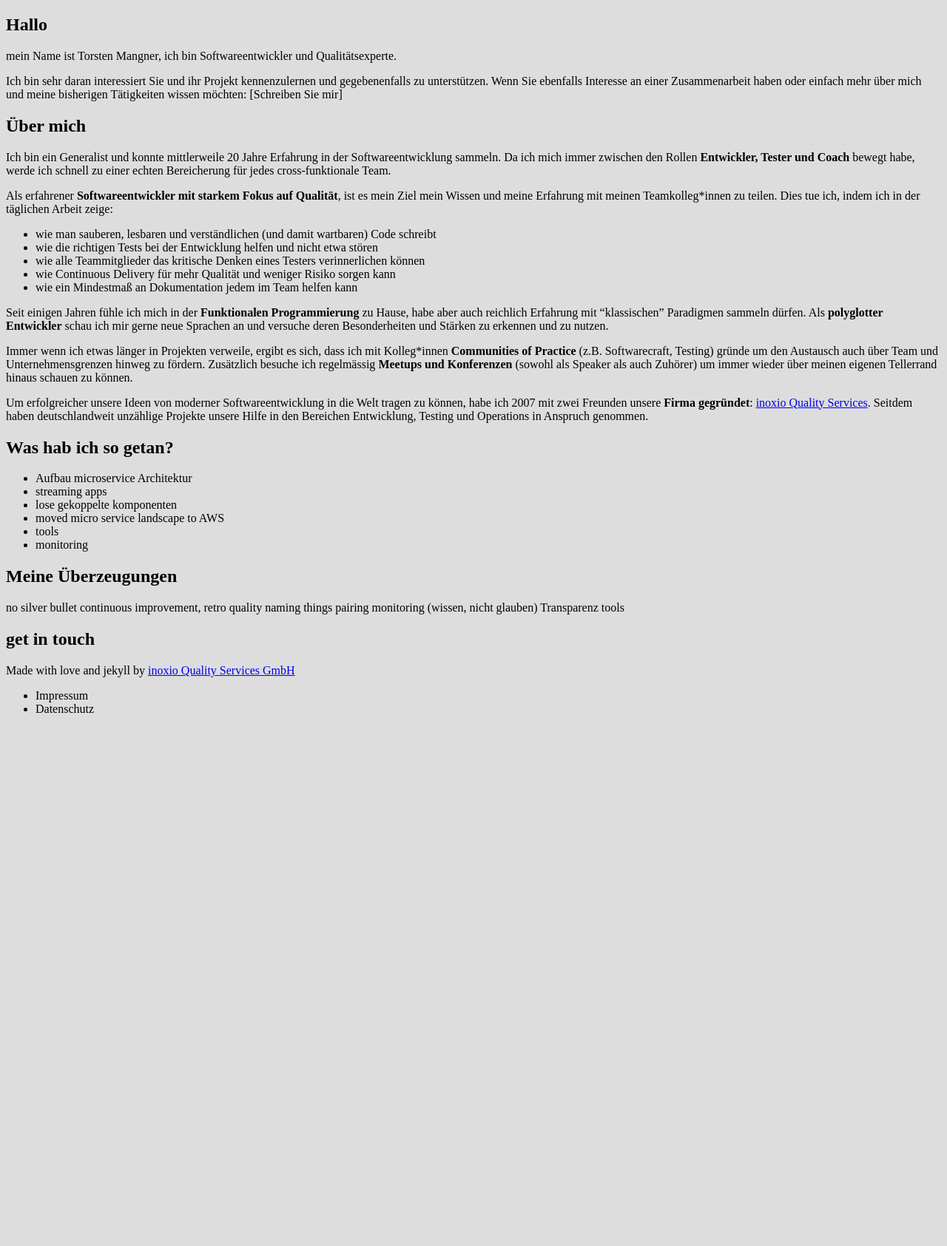
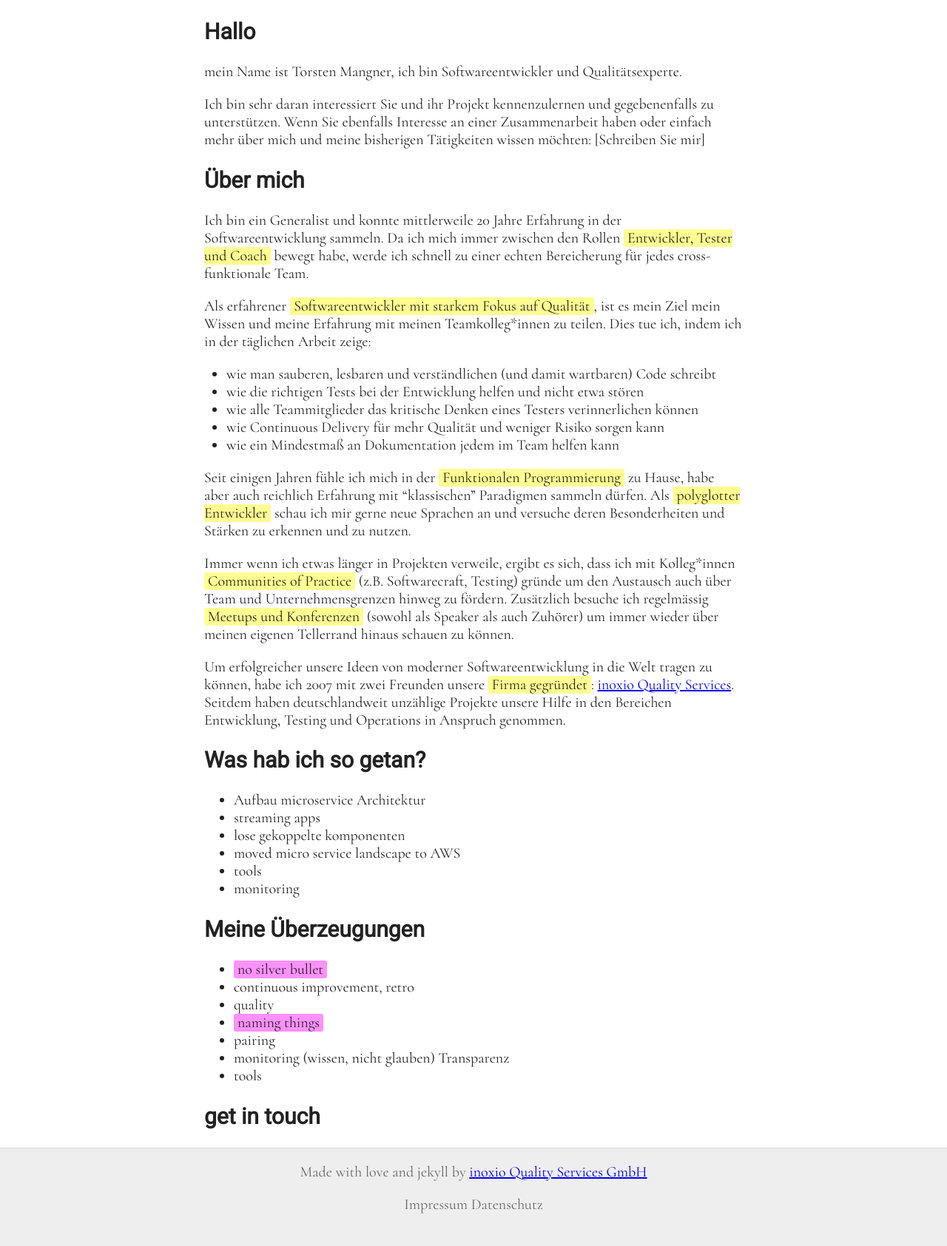
Before and after one commit to alphaone/alphaone.github.io, a Jekyll site: the page built from index.md, in a window 1280 px wide. Shown: the whole page at 74% size. Built offline with Jekyll 4.4.1, drawn with Linux system fonts in a browser that asks for light colours; our own code applies the rules of GitHub Pages for plain Markdown files; before the commit the page ends 984 px from its top, so only the background shows below that.

Commit message:
Add a bit more styling

```diff
--- a/_includes/footer.html
+++ b/_includes/footer.html
@@ -6,4 +6,5 @@
     <li>Impressum</li>
     <li>Datenschutz</li>
   </ul>
+  &nbsp;
 </footer>
--- a/_layouts/default.html
+++ b/_layouts/default.html
@@ -5,7 +5,7 @@
     <meta charset="utf-8">
     <meta http-equiv="X-UA-Compatible" content="IE=edge">
     <meta name="viewport" content="width=device-width, initial-scale=1">
-
+    <link href="https://fonts.googleapis.com/css?family=Roboto|Cormorant" rel="stylesheet">
     <link rel="stylesheet" href="{{ '/assets/main.css' | relative_url }}">
   </head>
 
--- /dev/null
+++ b/_sass/_breakpoints.scss
@@ -0,0 +1,50 @@
+// Small tablets and large smartphones (landscape view)
+$screen-sm-min: 576px;
+
+// Small tablets (portrait view)
+$screen-md-min: 768px;
+
+// Tablets and small desktops
+$screen-lg-min: 992px;
+
+// Large tablets and desktops
+$screen-xl-min: 1200px;
+
+
+// Mobile first, so smallest screen size (xs) is not defined
+
+
+// Small devices
+@mixin sm {
+  @media (min-width: #{$screen-sm-min}) {
+    @content;
+  }
+}
+
+// Medium devices
+@mixin md {
+  @media (min-width: #{$screen-md-min}) {
+    @content;
+  }
+}
+
+// Large devices
+@mixin lg {
+  @media (min-width: #{$screen-lg-min}) {
+    @content;
+  }
+}
+
+// Extra large devices
+@mixin xl {
+  @media (min-width: #{$screen-xl-min}) {
+    @content;
+  }
+}
+
+// Custom devices
+@mixin rwd($screen) {
+  @media (min-width: $screen+'px') {
+    @content;
+  }
+}
--- a/_sass/application.scss
+++ b/_sass/application.scss
@@ -1,5 +1,61 @@
 @charset "utf-8";
+@import "breakpoints";
 
 body {
-  background-color: #ddd;
+    background-color: white;
+    color: #222;
+    font-size: 125%;
+    margin: 0;
+    font-family: 'Cormorant', serif;
 }
+
+main {
+    margin: 20px;
+    @include md {
+        margin: 0 auto;
+        width: calc(#{$screen-md-min} - 40px)
+    }
+}
+
+h1, h2, h3 {
+    font-family: 'Roboto', sans-serif;
+}
+
+section.about {
+    strong {
+        background-color: #fffd91;
+        font-weight: inherit;
+        border-radius: 3px;
+        padding: 0 5px;
+    }
+    ul {
+        padding-left: 30px;
+    }
+}
+
+section.beliefs {
+    strong {
+        background-color: #ff91fd;
+        font-weight: inherit;
+        border-radius: 3px;
+        padding: 0 5px;
+    }
+}
+
+footer {
+    padding-top: 20px;
+    background-color: #eee;
+    border-top: 1px solid #ddd;
+    color: #666;
+
+    text-align: center;
+
+    ul {
+        list-style: none;
+        padding-left: 0;
+
+        li {
+            display: inline;
+        }
+    }
+}
--- a/index.md
+++ b/index.md
@@ -6,9 +6,13 @@ layout: default
 
 {% include hello.md %}
 
+
+<section class="about" markdown="1">
+
 ## Über mich
 
 {% include about.md %}
+</section>
 
 ## Was hab ich so getan?
 
@@ -19,15 +23,18 @@ layout: default
 * tools
 * monitoring
 
+<section class="beliefs" markdown="1">
+
 ## Meine Überzeugungen
 
-no silver bullet
-continuous improvement, retro
-quality
-naming things
-pairing
-monitoring (wissen, nicht glauben) Transparenz
-tools
+* **no silver bullet**
+* continuous improvement, retro
+* quality
+* **naming things**
+* pairing
+* monitoring (wissen, nicht glauben) Transparenz
+* tools
 
+</section>
 
 ## get in touch
```
